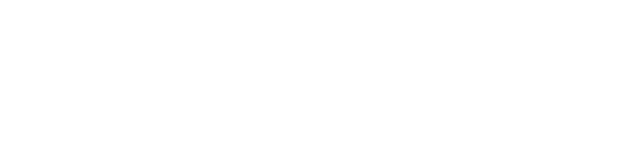
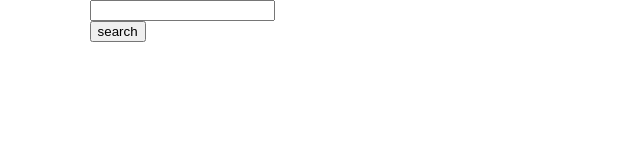
Before and after one commit to rubymaxioned/Search-Animation, a plain HTML site: page index.html in a window 1280 px wide. Shown: the whole page, without its empty margins (0-640 px from the left). Drawn offline with Linux system fonts and the light colour scheme.

Commit message:
html structure

```diff
--- a/index.html
+++ b/index.html
@@ -2,8 +2,8 @@
 <html lang="en">
   <head>
     <meta charset="utf-8">
-    <title>Client</title>
-    <meta name="description" lang="en" content="">
+    <title>JS Task5</title>
+    <meta name="description" lang="en" content="Search animation">
     <meta name="viewport" content="width=device-width, initial-scale=1, maximum-scale=1">
     <link rel="shortcut icon" href="favicon.ico" />
     <link rel="stylesheet" media="screen" href="assets/vendor/font-awesome/css/all.min.css" >
@@ -18,6 +18,16 @@
       <!--header section ends-->
       <!--main section start-->
       <main>
+        <div class="wrapper">
+          <form action="#FIXME" method="get">
+            <div class="search-text">
+              <input type="text" name="search">
+            </div>
+            <div class="btn">
+              <button type="button">search</button>
+            </div>
+          </form>
+        </div>
       </main>
       <!--main section end-->
       <!--footer section start-->
```
